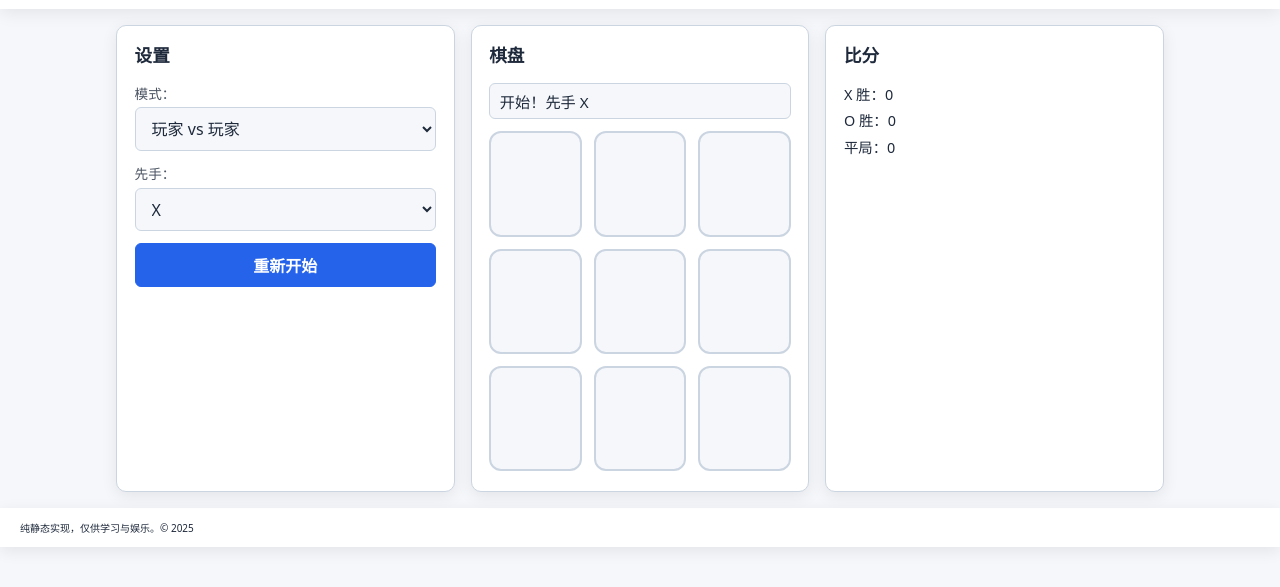
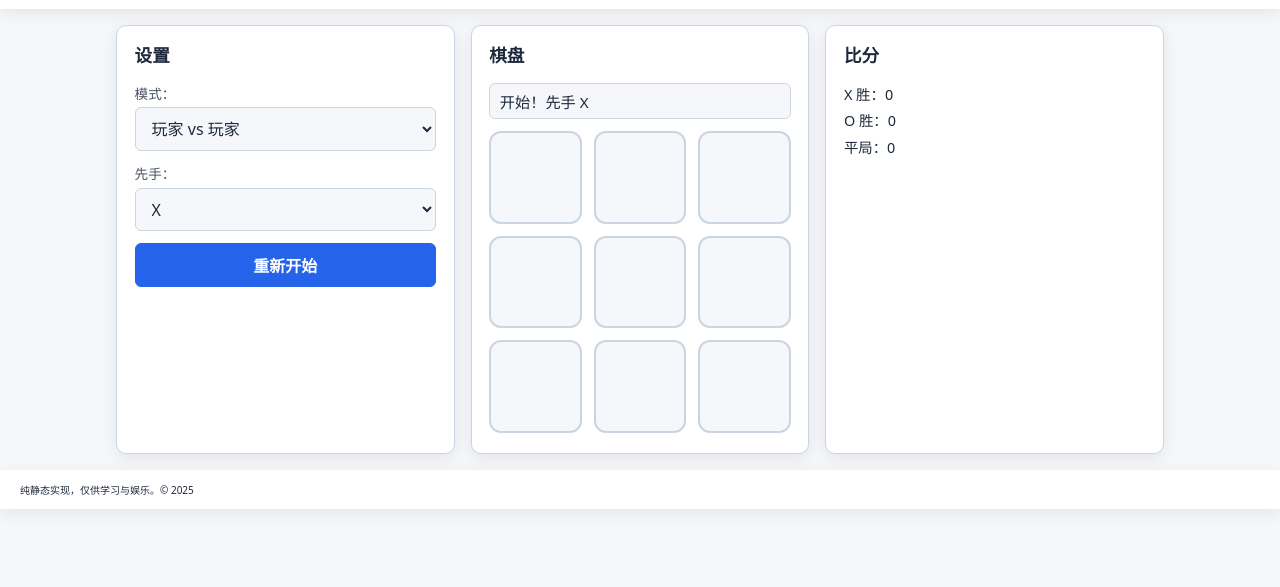
Before and after one commit to yushengzhang-tonly/jingziqi, a plain HTML site: page index.html in a window 1280 px wide. Shown: the part 55-642 px from the top of the page. Drawn offline with Linux system fonts and the light colour scheme.

Commit message:
看起来显示正常了

```diff
--- a/style.css
+++ b/style.css
@@ -11,6 +11,8 @@
   --draw: #64748b;
   --radius: 10px;
   --shadow: 0 4px 16px rgba(0,0,0,0.08);
+  /* 单元格尺寸变量（当前不直接用于布局，可保留以便后续扩展） */
+  --cell-size: clamp(70px, 22vw, 120px);
   font-size: 16px;
 }
 
@@ -100,16 +102,19 @@ button:active { transform: translateY(1px); }
   grid-template-columns: repeat(3, 1fr);
   gap: .5rem;
   width: 100%;
+  max-width: 360px; /* 限制最大宽度防止过宽 */
+  margin: 0 auto; /* 居中显示 */
 }
 
 .cell {
   position: relative;
   width: 100%;
-  padding-top: 100%; /* square */
+  aspect-ratio: 1 / 1; /* 保持正方形 */
   background: var(--bg);
   border: 2px solid var(--border);
   border-radius: 12px;
-  font-size: clamp(2.5rem, 8vw, 4.5rem);
+  font-size: clamp(2.2rem, 12vw, 3.8rem); /* 更保守的字体大小避免溢出 */
+  line-height: 1;
   font-weight: 600;
   display: flex;
   align-items: center;
@@ -118,6 +123,7 @@ button:active { transform: translateY(1px); }
   cursor: pointer;
   transition: background .25s, color .25s, border-color .25s, box-shadow .25s;
   user-select: none;
+  overflow: hidden;
 }
 .cell:hover { background: rgba(0,0,0,.05); }
 .dark .cell:hover { background: rgba(255,255,255,.08); }
@@ -138,7 +144,11 @@ button:active { transform: translateY(1px); }
 .scores li { font-size: .9rem; }
 
 @media (min-width: 800px) {
-  .board { gap: .75rem; }
+  .board { gap: .75rem; max-width: 420px; }
+}
+@media (max-width: 420px) {
+  .board { max-width: 300px; }
+  .cell { font-size: clamp(2rem, 18vw, 3.2rem); }
 }
 
 /* 深色模式滚动条微调 */
```
